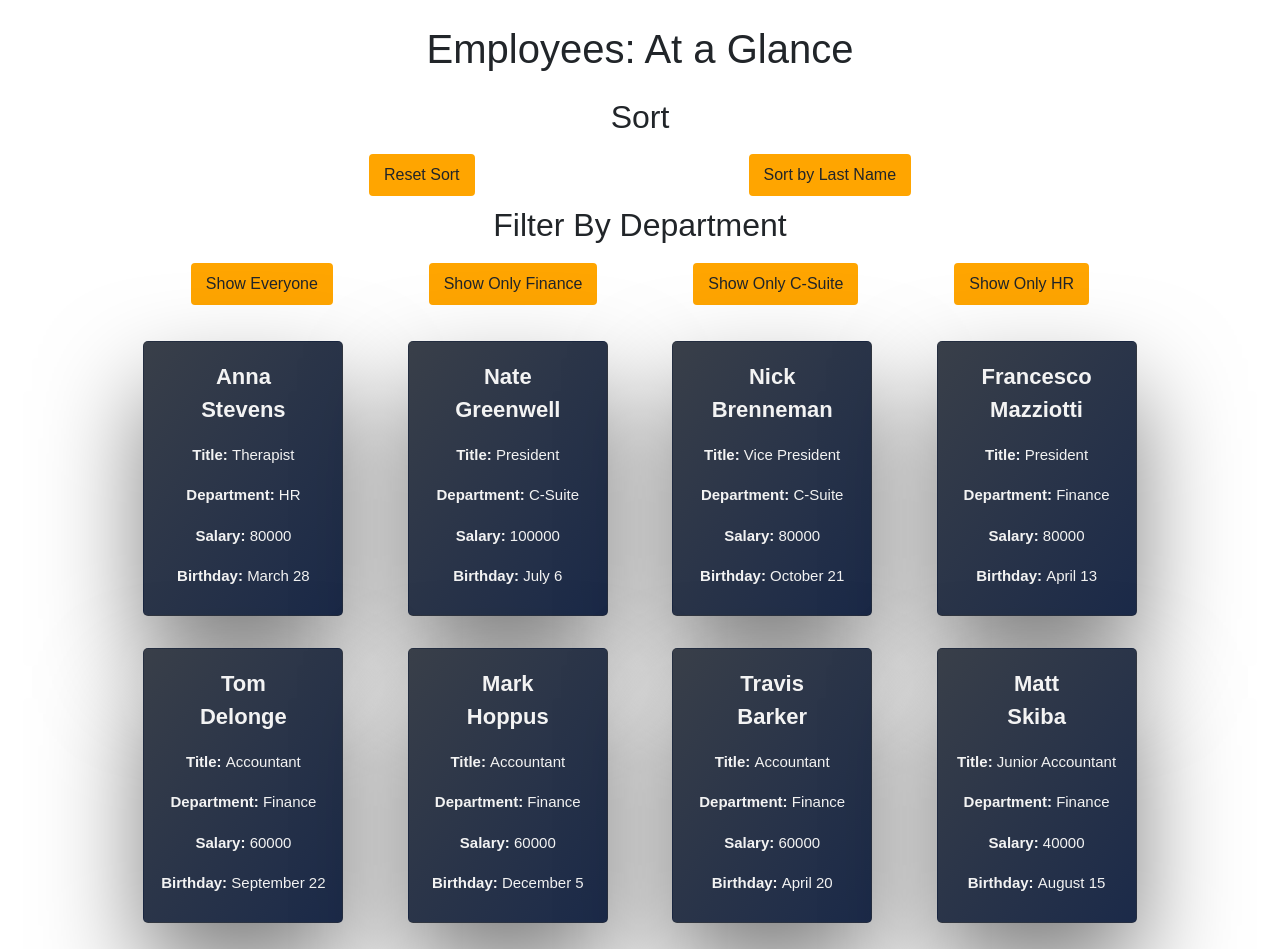
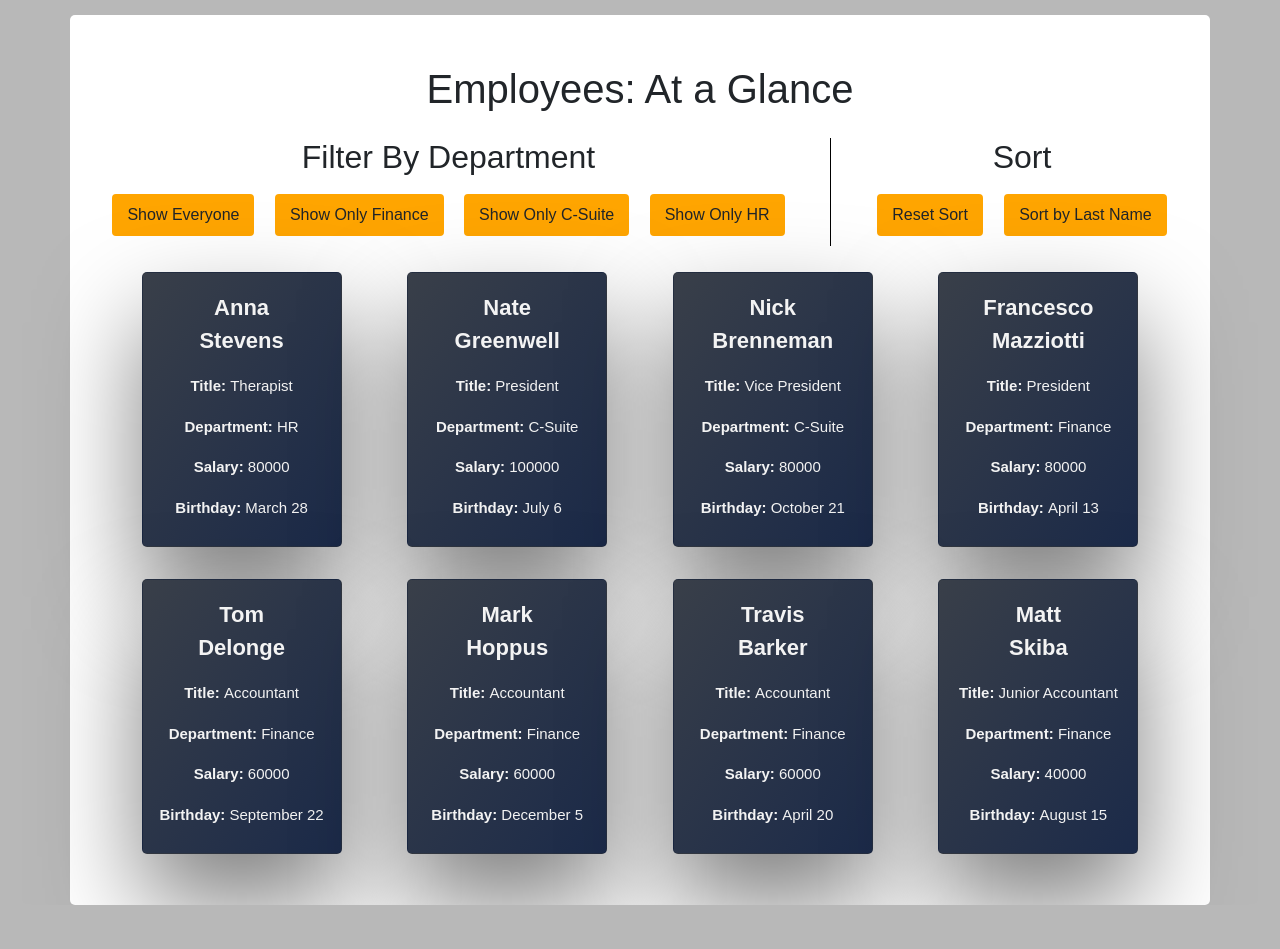
Before and after one commit to colinstevens06/16-employee-directory, a React (Create React App) app: page / in a window 1280 px wide. After the commit the page ends 905 px from the top, so only its background shows below. Built offline with nearby package versions, Linux system fonts and the light colour scheme.

Commit message:
a little polishing for overall styling

```diff
--- a/src/App.css
+++ b/src/App.css
@@ -1,12 +1,3 @@
-/* .App {
-  text-align: center;
-}
-
-.App-logo {
-  height: 40vmin;
-  pointer-events: none;
-} */
-
 * {
   box-sizing: border-box;
   font-family: sans-serif;
@@ -18,23 +9,19 @@
   height: 100%;
 }
 
+html, body {
+  background-color: #b8b8b8;
+}
+
 .btn:hover {
   cursor: pointer;
 }
 
-/* @media (prefers-reduced-motion: no-preference) {
-  .App-logo {
-    animation: App-logo-spin infinite 20s linear;
-  }
+.container {
+  background-color: white;
+  padding: 25px 12px;
+  border-radius: 5px;
+  margin-top: 15px;
+  margin-bottom: 15px;
+  height: 100%
 }
-
-
-
-@keyframes App-logo-spin {
-  from {
-    transform: rotate(0deg);
-  }
-  to {
-    transform: rotate(360deg);
-  }
-} */
--- a/src/App.js
+++ b/src/App.js
@@ -81,6 +81,34 @@
           <div className="container">
 
             <h1 style={{ textAlign: "center", marginTop: 25, marginBottom: 25 }}>Employees: At a Glance</h1>
+
+            <div className="row">
+              <div className="col-sm-8" style={{ borderRight: "1px solid #000000" }}>
+                <h2 style={{ textAlign: "center" }}>Filter By Department</h2>
+                <FilterButtonWrapper>
+                  <FilterButton
+                    click={this.departmentFilter}
+                    value="all"
+                    btnText="Show Everyone"
+                  />
+                  <FilterButton
+                    click={this.departmentFilter}
+                    value="Finance"
+                    btnText="Show Only Finance"
+                  />
+                  <FilterButton
+                    click={this.departmentFilter}
+                    value="C-Suite"
+                    btnText="Show Only C-Suite"
+                  />
+                  <FilterButton
+                    click={this.departmentFilter}
+                    value="HR"
+                    btnText="Show Only HR"
+                  />
+                </FilterButtonWrapper>
+              </div>
+              <div className="col-sm-4">
                 <h2 style={{ textAlign: "center" }}>Sort</h2>
                 <FilterButtonWrapper>
                   <FilterButton
@@ -96,33 +124,13 @@
                 </FilterButtonWrapper>
 
 
-            <h2 style={{ textAlign: "center" }}>Filter By Department</h2>
-            <FilterButtonWrapper>
-              <FilterButton
-                // list={departmentsList}
-                click={this.departmentFilter}
-                value="all"
-                btnText="Show Everyone"
-              />
-              <FilterButton
-                // list={departmentsList}
-                click={this.departmentFilter}
-                value="Finance"
-                btnText="Show Only Finance"
-              />
-              <FilterButton
-                // list={departmentsList}
-                click={this.departmentFilter}
-                value="C-Suite"
-                btnText="Show Only C-Suite"
-              />
-              <FilterButton
-                // list={departmentsList}
-                click={this.departmentFilter}
-                value="HR"
-                btnText="Show Only HR"
-              />
-            </FilterButtonWrapper>
+              </div>
+
+
+            </div>
+
+
+
             <TableWrapper>
               {this.state.filterObject.map(employee => (
                 <EmployeeCard
--- a/src/components/Filter-Button/style.css
+++ b/src/components/Filter-Button/style.css
@@ -6,5 +6,4 @@
 .btn-filter:hover {
   background-color: #ffffff;
   border: 3px solid orange;
-
 }
```
Lines whose indentation alone changed are shown as unchanged.
